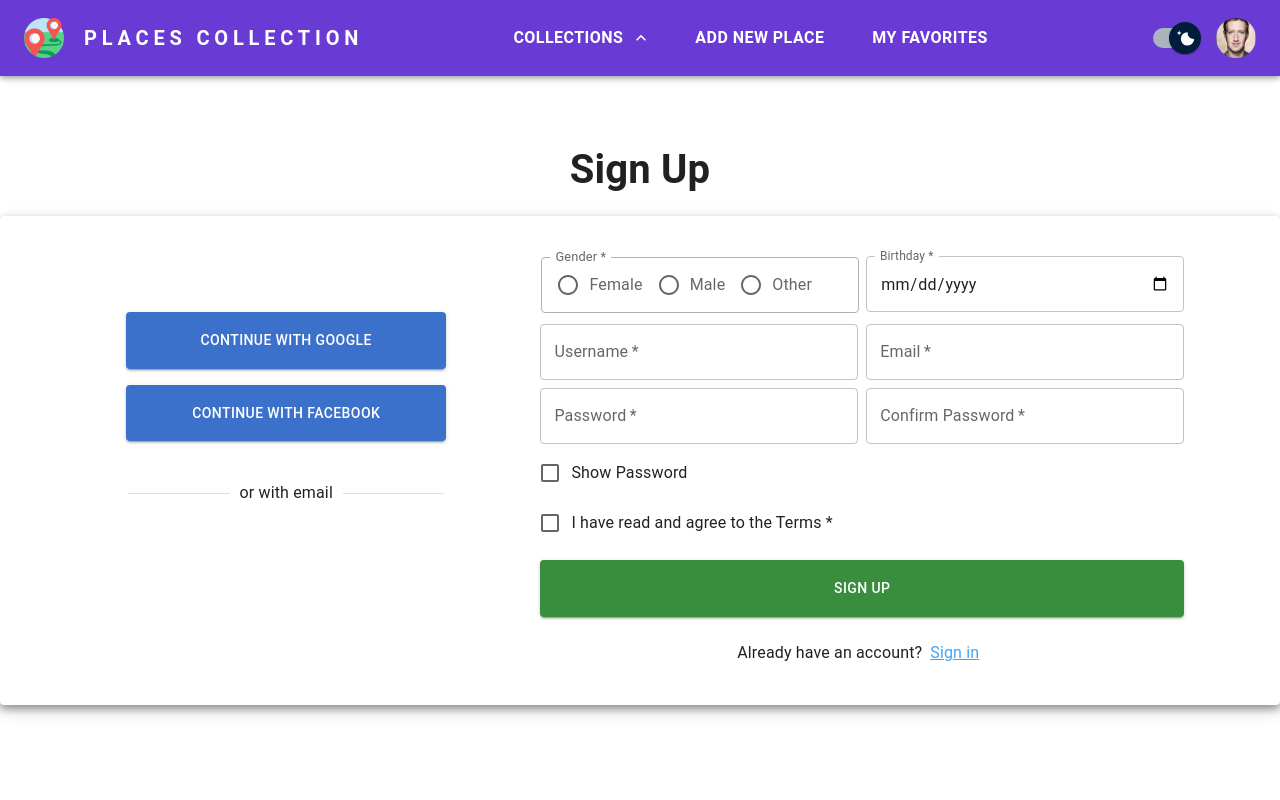
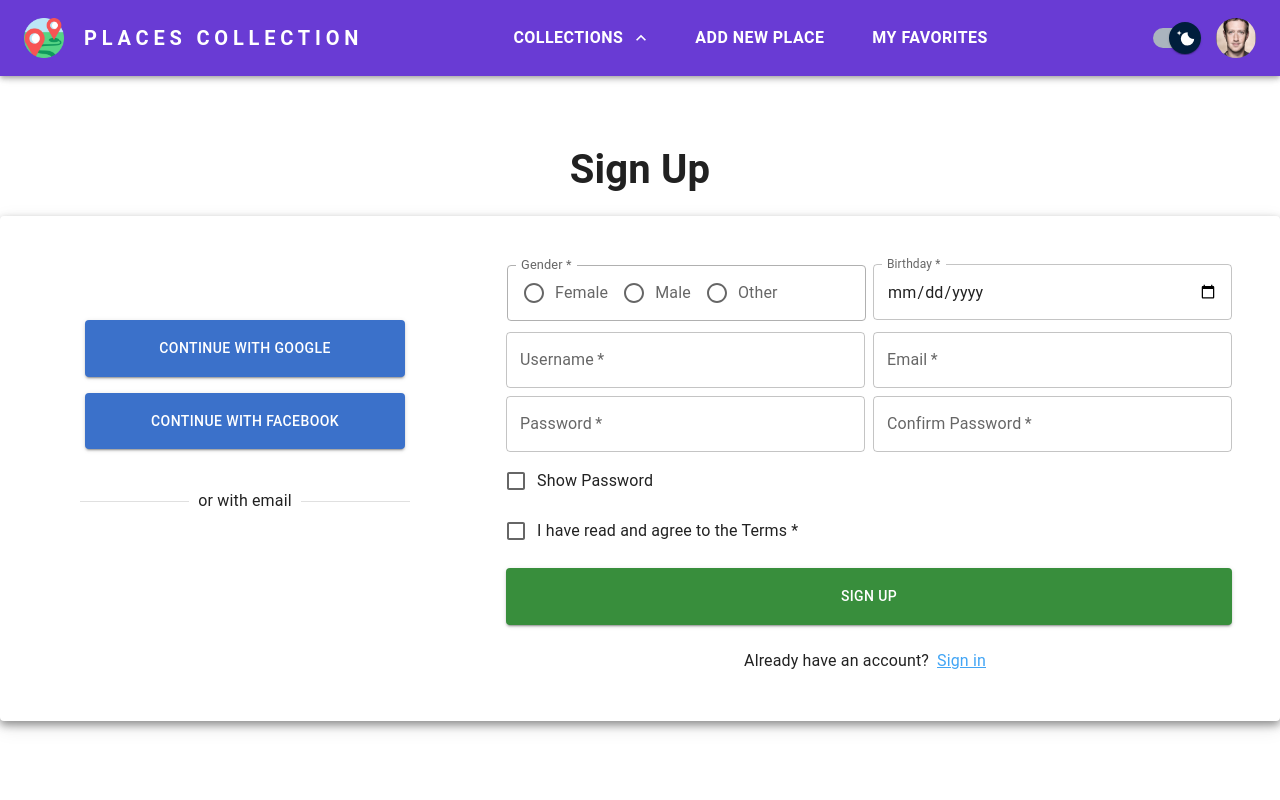
Before and after one commit to Louis2602/PlacesCollection, a React (Create React App) app: page /sign-up in a window 1280 px wide. Shown: the top 800 px of the page. Built offline with nearby package versions, Linux system fonts and the light colour scheme.

Commit message:
usermenu fixed + signup page responsive

```diff
--- a/src/components/NavBar/NavBar.jsx
+++ b/src/components/NavBar/NavBar.jsx
@@ -131,10 +131,6 @@ const StyledUserMenu = styled((props) => (
         elevation={0}
         anchorOrigin={{
             vertical: 'bottom',
-            horizontal: 'right'
-        }}
-        transformOrigin={{
-            vertical: 'left',
             horizontal: 'right'
         }}
         {...props}
--- a/src/pages/SignUp.jsx
+++ b/src/pages/SignUp.jsx
@@ -31,8 +31,7 @@ const StyledForm = styled('form')(({ theme }) => ({
     width: '80rem',
     minHeight: '30rem',
     [theme.breakpoints.down('md')]: {
-        width: '100%',
-        height: '52rem'
+        width: '100%'
     }
 }));
 
@@ -54,6 +53,22 @@ const StyledBox = styled(Box)({
     margin: '2rem auto'
 });
 
+const StyledSignUpBox = styled(Box)(({ theme }) => ({
+    display: 'flex',
+    padding: '2rem',
+    [theme.breakpoints.down('md')]: {
+        flexDirection: 'column',
+        padding: '0 1rem'
+    }
+}));
+
+const StyledOtherBox = styled(Box)(({ theme }) => ({
+    padding: '1rem 4rem 1rem 0',
+    [theme.breakpoints.down('md')]: {
+        padding: 0
+    }
+}));
+
 const StyledLink = styled(Link)({
     color: '#42a5f5',
     textDecoration: 'underline',
@@ -70,9 +85,25 @@ const StyledSignUpButton = styled(Button)(({ theme }) => ({
     }
 }));
 
-const SignUp = () => {
-    const navigate = useNavigate();
-    const { enqueueSnackbar } = useSnackbar();
+const StyledFormLabel = styled(FormLabel)(({ theme }) => ({
+    position: 'absolute',
+    top: -16,
+    left: -8,
+    backgroundColor: 'white',
+    padding: '0 5px',
+    fontSize: '0.8rem'
+}));
+
+const StyledFormControlLabel = styled(FormControlLabel)(({ theme }) => ({
+    margin: '1px',
+    padding: '6px 1rem',
+    width: '100%',
+    color: 'rgba(0, 0, 0, 0.87)',
+    transition: 'box-shadow 300ms cubic-bezier(0.4, 0, 0.2, 1) 0ms',
+    borderRadius: '4px'
+}));
+
+const Genders = ['Female', 'Male', 'Other'];
 
 const validationSchema = Yup.object().shape({
     gender: Yup.bool().required('Gender is required'),
@@ -91,6 +122,11 @@ const SignUp = () => {
         .oneOf([Yup.ref('password'), null], 'Confirm Password does not match'),
     acceptTerms: Yup.bool().oneOf([true], 'Accept Terms is required')
 });
+
+const SignUp = () => {
+    const navigate = useNavigate();
+    const { enqueueSnackbar } = useSnackbar();
+
     const {
         register,
         control,
@@ -115,7 +151,6 @@ const SignUp = () => {
         weightRange: '',
         showPassword: false
     });
-
     const handleMouseDownPassword = (event) => {
         event.preventDefault();
     };
@@ -150,22 +185,19 @@ const SignUp = () => {
             <h1>Sign Up</h1>
             <StyledCard>
                 <StyledForm>
-                    <Box sx={{ display: 'flex' }} px={10} py={3}>
-                        <Box sx={{ padding: '1rem 4rem 1rem 0' }} container spacing={1}>
+                    <StyledSignUpBox>
+                        <StyledOtherBox spacing={1}>
                             <StyledBox>
                                 <StyledButton variant="contained">Continue with Google</StyledButton>
                                 <StyledButton variant="contained">Continue with Facebook</StyledButton>
                             </StyledBox>
                             <Divider sx={{ margin: '2rem' }}>or with email</Divider>
-                        </Box>
+                        </StyledOtherBox>
 
                         <Grid container spacing={1}>
                             <Grid item xs={12} sm={6}>
-                                <FormControlLabel
-                                    error={errors.gender ? true : false}
+                                <StyledFormControlLabel
                                     sx={{
-                                        margin: '1px',
-                                        padding: '6px 1rem',
                                         border: `${
                                             errors.gender
                                                 ? !genderActive
@@ -175,10 +207,6 @@ const SignUp = () => {
                                                 ? '1px solid rgb(176, 176, 176)'
                                                 : '2px solid #693BD4'
                                         }`,
-                                        width: '100%',
-                                        color: 'rgba(0, 0, 0, 0.87)',
-                                        transition: 'box-shadow 300ms cubic-bezier(0.4, 0, 0.2, 1) 0ms',
-                                        borderRadius: '4px',
                                         '&:hover': {
                                             border: `${errors.gender ? '' : !genderActive ? '1px solid black' : '2px solid #693BD4'}`
                                         }
@@ -192,49 +220,26 @@ const SignUp = () => {
                                             inputRef={register()}
                                             render={({ field: { onChange } }) => (
                                                 <FormControl>
-                                                    <FormLabel
+                                                    <StyledFormLabel
                                                         sx={{
-                                                            position: 'absolute',
-                                                            top: -16,
-                                                            left: -8,
-                                                            backgroundColor: 'white',
-                                                            padding: '0 5px',
-                                                            fontSize: '0.8rem',
                                                             color: `${errors.gender ? '#D32F2F' : 'rgba(0, 0, 0, 0.6)'}`
                                                         }}>
                                                         Gender *
-                                                    </FormLabel>
+                                                    </StyledFormLabel>
                                                     <RadioGroup row sx={{}}>
+                                                        {Genders.map((gender, i) => (
                                                             <FormControlLabel
+                                                                key={i}
                                                                 sx={{ color: `${errors.gender ? '#D32F2F' : 'rgba(0, 0, 0, 0.6)'}` }}
-                                                            value="female"
+                                                                value={gender}
                                                                 control={<Radio />}
-                                                            label="Female"
+                                                                label={gender}
                                                                 onChange={(e) => {
                                                                     onChange(e.target.checked);
-                                                                setUserData({ ...userData, gender: 'Female' });
+                                                                    setUserData({ ...userData, gender: { gender } });
                                                                 }}
                                                             />
-                                                        <FormControlLabel
-                                                            sx={{ color: `${errors.gender ? '#D32F2F' : 'rgba(0, 0, 0, 0.6)'}` }}
-                                                            value="male"
-                                                            control={<Radio />}
-                                                            label="Male"
-                                                            onChange={(e) => {
-                                                                onChange(e.target.checked);
-                                                                setUserData({ ...userData, gender: 'Male' });
-                                                            }}
-                                                        />
-                                                        <FormControlLabel
-                                                            sx={{ color: `${errors.gender ? '#D32F2F' : 'rgba(0, 0, 0, 0.6)'}` }}
-                                                            value="other"
-                                                            control={<Radio />}
-                                                            label="Other"
-                                                            onChange={(e) => {
-                                                                onChange(e.target.checked);
-                                                                setUserData({ ...userData, gender: 'Other' });
-                                                            }}
-                                                        />
+                                                        ))}
                                                     </RadioGroup>
                                                 </FormControl>
                                             )}
@@ -366,14 +371,10 @@ const SignUp = () => {
                                             name="acceptTerms"
                                             defaultValue="false"
                                             inputRef={register()}
-                                            render={({ field: { onChange } }) => (
-                                                <Checkbox color="primary" onChange={(e) => onChange(e.target.checked)} />
-                                            )}
+                                            render={({ field: { onChange } }) => <Checkbox color="primary" onChange={(e) => onChange(e.target.checked)} />}
                                         />
                                     }
-                                    label={
-                                        <Typography color={errors.acceptTerms ? 'error' : 'inherit'}>I have read and agree to the Terms *</Typography>
-                                    }
+                                    label={<Typography color={errors.acceptTerms ? 'error' : 'inherit'}>I have read and agree to the Terms *</Typography>}
                                 />
 
                                 <Typography variant="inherit" color="error">
@@ -394,7 +395,7 @@ const SignUp = () => {
                                 </Typography>
                             </Grid>
                         </Grid>
-                    </Box>
+                    </StyledSignUpBox>
                 </StyledForm>
             </StyledCard>
         </>
```
Lines whose indentation alone changed are shown as unchanged.
